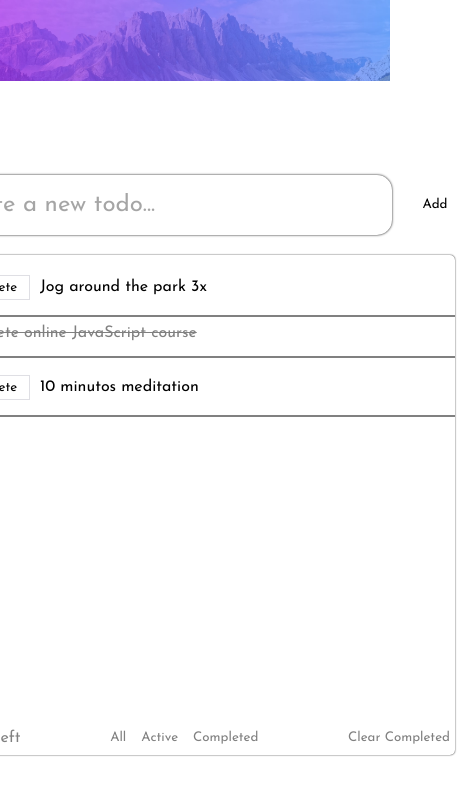
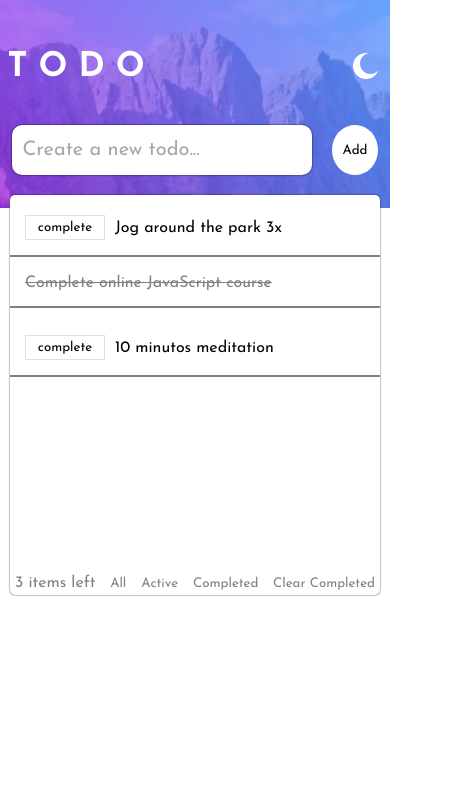
Before and after one commit to breguenice3/todo-app, a React (Create React App) app: page / in a window 390 px wide. Shown: the top 794 px of the page, 458 px wide, since content can reach past the window. Built offline with nearby package versions, Linux system fonts and the light colour scheme.

Commit message:
finalizando responsivo

```diff
--- a/src/components/body/body.tsx
+++ b/src/components/body/body.tsx
@@ -14,6 +14,11 @@ export default function Bgd() {
         background-color: ${theme};
         border-radius: 5px;
         box-shadow: 0 0 0.1em black;
+
+        @media screen and (max-width: 1024px){
+            height: 400px;
+            width: 370px;
+        }
     `
 
     const DivInput = styled.div`
--- a/src/components/body/style.css
+++ b/src/components/body/style.css
@@ -1,4 +1,4 @@
-.bg{
+.bg {
     background-image: url('../body/bg-desktop-light.jpg');
     background-repeat: no-repeat;
     background-size: contain;
@@ -11,7 +11,7 @@
     gap: 20px;
 }
 
-.bg1{
+.bg1 {
     background-image: url('../body/bg-desktop-dark.jpg');
     background-repeat: no-repeat;
     background-size: contain;
@@ -26,7 +26,7 @@
     color: white;
 }
 
-.container{
+.container {
     display: flex;
     flex-direction: column;
     width: 100vw;
@@ -34,7 +34,7 @@
     justify-content: center;
 }
 
-.header-container{
+.header-container {
     display: flex;
     justify-content: space-between;
     width: 500px;
@@ -42,7 +42,7 @@
     padding-bottom: 50px;
 }
 
-.theme{
+.theme {
     background-image: url('./icon-moon.svg');
     background-repeat: no-repeat;
     width: 30px;
@@ -52,7 +52,7 @@
     cursor: pointer;
 }
 
-.theme2{
+.theme2 {
     background-image: url('./icon-sun.svg');
     background-repeat: no-repeat;
     width: 30px;
@@ -62,12 +62,12 @@
     cursor: pointer;
 }
 
-h1{
+h1 {
     font-size: 34px;
     color: white;
 }
 
-input{
+input {
     width: 460px;
     height: 60px;
     border-radius: 15px;
@@ -76,13 +76,12 @@ input{
     font-size: 24px;
 }
 
-::placeholder{
+::placeholder {
     color: gray;
     opacity: 0.7;
 }
 
-.add{
-    height: 100px;
+.add {
     height: 50px;
     border: none;
     border-radius: 100%;
@@ -90,6 +89,36 @@ input{
     cursor: pointer;
 }
 
-.add:hover{
+.add:hover {
     background-color: bisque;
 }
+
+@media screen and (max-width: 1024px) {
+    .bg {
+        background-image: url('../body/bg-mobile-light.jpg');
+        background-size: contain;
+        width: 100%;
+        justify-content: start;
+    }
+
+    .bg1 {
+        background-image: url('../body/bg-mobile-dark.jpg');
+        justify-content: start;
+    }
+
+    .header-container {
+        display: flex;
+        justify-content: space-between;
+        width: 425px;
+        align-items: center;
+        padding: 50px 25px 40px 25px;
+    }
+
+    input {
+        width: 300px;
+        height: 50px;
+        border-radius: 10px;
+        padding: 10px;
+        font-size: 20px;
+    }
+}
--- a/src/components/item-list/item.tsx
+++ b/src/components/item-list/item.tsx
@@ -52,6 +52,9 @@ flex-direction: column;
     padding: 15px;
     align-items: center;
 }
+@media screen and (max-width: 1024px){
+    height: 60px;
+}
 `
 
 const StyledButton = styled.button`
```
Lines whose indentation alone changed are shown as unchanged.
